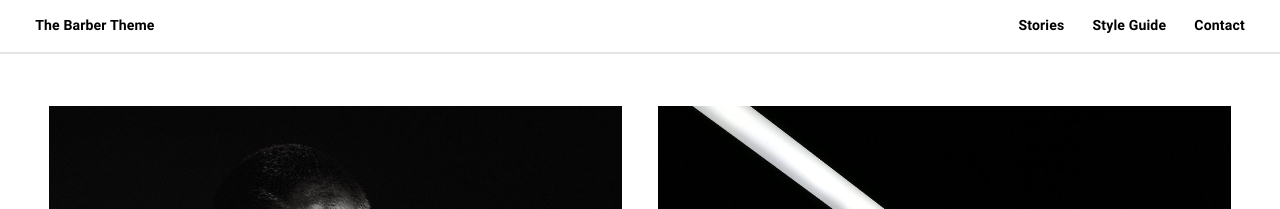
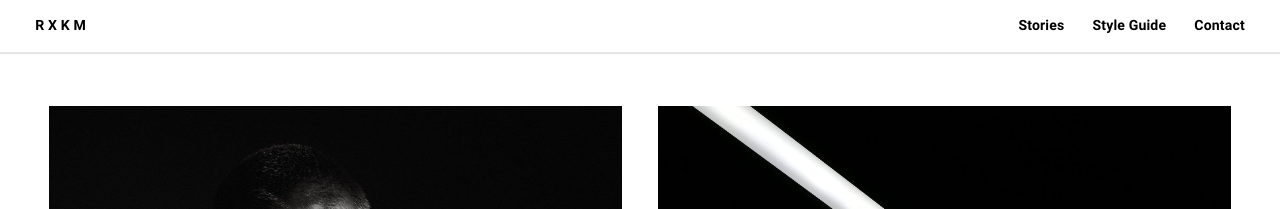
Before and after one commit to rudxokim/blog, a Jekyll site: the page built from index.html, in a window 1280 px wide. Shown: the top 209 px of the page. Built offline with Jekyll 4.4.1, drawn with Linux system fonts in a browser that asks for light colours; some web fonts are replaced; the list of posts is cut into pages by our own code; some of the changed lines change nothing that is shown.

Commit message:
Update _config.yml

```diff
--- a/_config.yml
+++ b/_config.yml
@@ -7,23 +7,17 @@
 google_analytics:
 
 name: Thomas Vaeth
-title: The Barber Theme
+title: R X K M
 description: >
-  Barber is a blog theme for Jekyll built by Thomas Vaeth for Samesies using HTML, Sass, and JavaScript.
-url: http://barber.samesies.io
-twitter_username: thomasvaeth
+  rudxokim blog
+url: rxkm.netlify.com
+twitter_username:
 default_img: /assets/images/seo.jpg
 social:
-  - name: twitter
-    url: https://twitter.com/thomasvaeth
-  - name: instagram
-    url: https://www.instagram.com/thomas.vaeth/
   - name: linkedin
     url: https://www.linkedin.com/in/thomasvaeth/
   - name: github
-    url: https://github.com/samesies
-  - name: codepen
-    url: https://codepen.io/thomasvaeth/
+    url: https://github.com/rudxokim
 
 # Contact settings
 contact_img: /assets/images/placeholder-28.jpg
```
